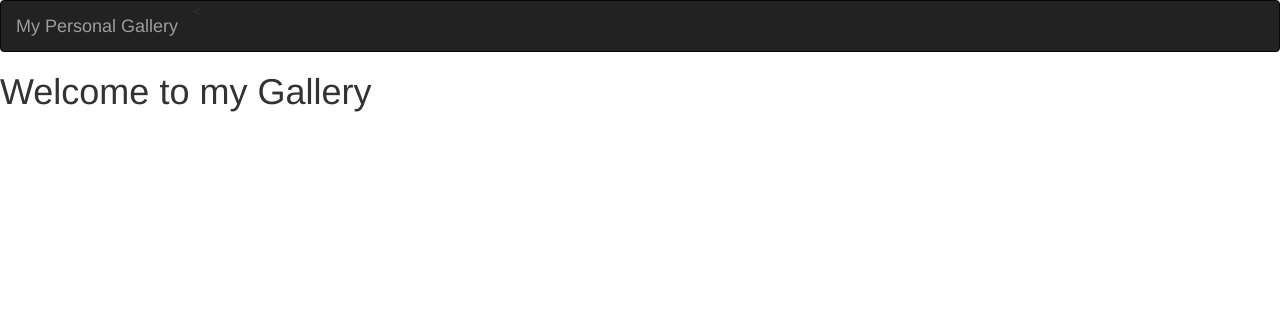
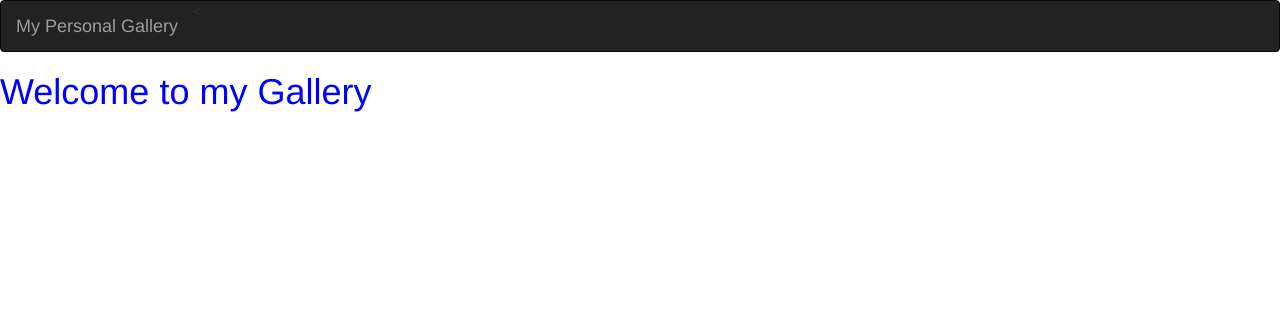
Before and after one commit to samoluoch/photo-gallery, a Django app: template photos/templates/welcome.html in a window 1280 px wide. Shown: the top 312 px of the page. Run offline with Django 3.2, Linux system fonts and the light colour scheme; the template is opened without the code that fills it, so the values that code supplies are empty; some libraries are stand-ins or nearby versions.

Commit message:
created basephotos.css and linked it to the base.html. Added styles to the home page by making h1 blue

```diff
--- a/gallery/settings.py
+++ b/gallery/settings.py
@@ -120,3 +120,6 @@ USE_TZ = True
 # https://docs.djangoproject.com/en/1.11/howto/static-files/
 
 STATIC_URL = '/static/'
+STATICFILES_DIRS = [
+    os.path.join(BASE_DIR, "static"),
+]
--- a/photos/templates/base.html
+++ b/photos/templates/base.html
@@ -13,7 +13,7 @@
 
   {% block styles %}
     {% bootstrap_css %}
-    <link rel="stylesheet" href="{% static 'css/basenews.css' %}">
+    <link rel="stylesheet" href="{% static 'css/basephotos.css' %}">
   {% endblock %}
 
 </head>
--- /dev/null
+++ b/static/css/basephotos.css
@@ -0,0 +1,4 @@
+h1
+{
+  color: blue;
+}
```
